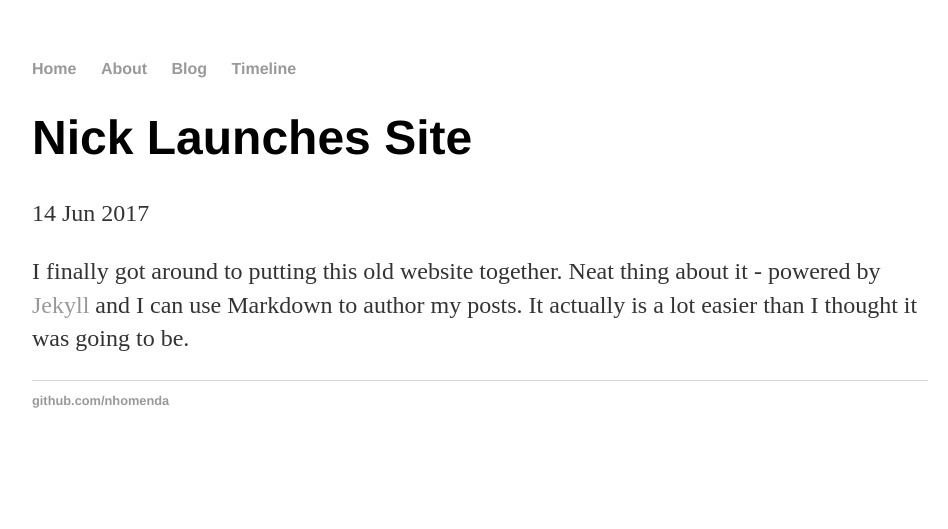
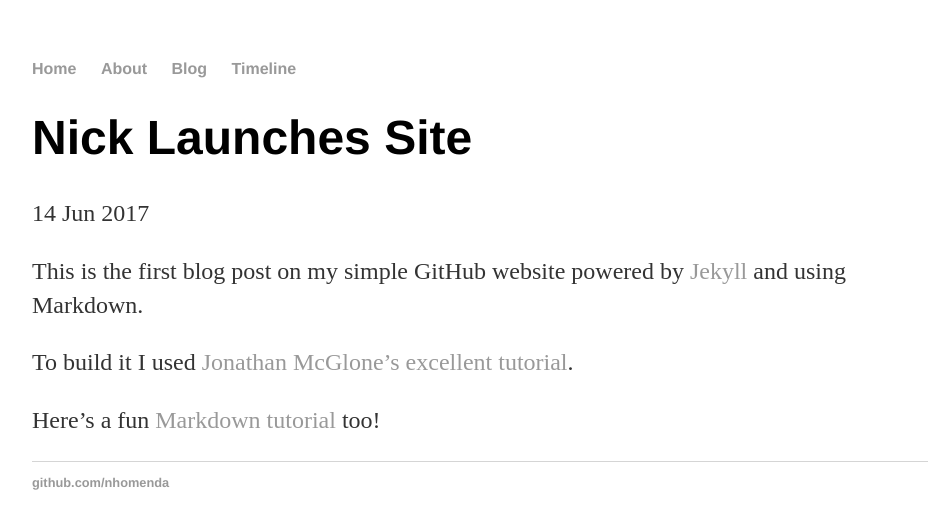
Before and after one commit to nhomenda/nhomenda.github.io, a Jekyll site: the page built from _posts/2017-06-14-nicks-site-launched.md, in a window 1280 px wide. Shown: the top 529 px of the page, without its empty margins (160-1108 px from the left). Built offline with Jekyll 4.4.1, drawn with Linux system fonts in a browser that asks for light colours.

Commit message:
Update 2017-06-14-nicks-site-launched.md

```diff
--- a/_posts/2017-06-14-nicks-site-launched.md
+++ b/_posts/2017-06-14-nicks-site-launched.md
@@ -4,4 +4,8 @@ title: "Nick Launches Site"
 date: 2017-06-14
 ---
 
-I finally got around to putting this old website together. Neat thing about it - powered by [Jekyll](http://jekyllrb.com) and I can use Markdown to author my posts. It actually is a lot easier than I thought it was going to be.
+This is the first blog post on my simple GitHub website powered by [Jekyll](http://jekyllrb.com) and using Markdown.
+
+To build it I used [Jonathan McGlone's excellent tutorial](http://jmcglone.com/guides/github-pages/).
+
+Here's a fun [Markdown tutorial](https://www.markdowntutorial.com/) too!
```
